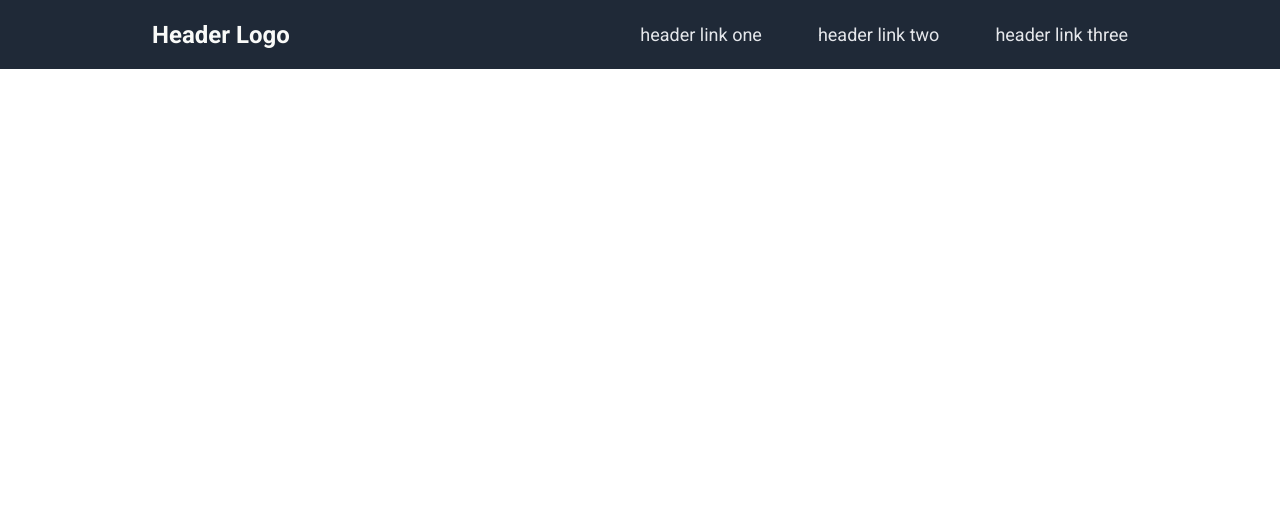
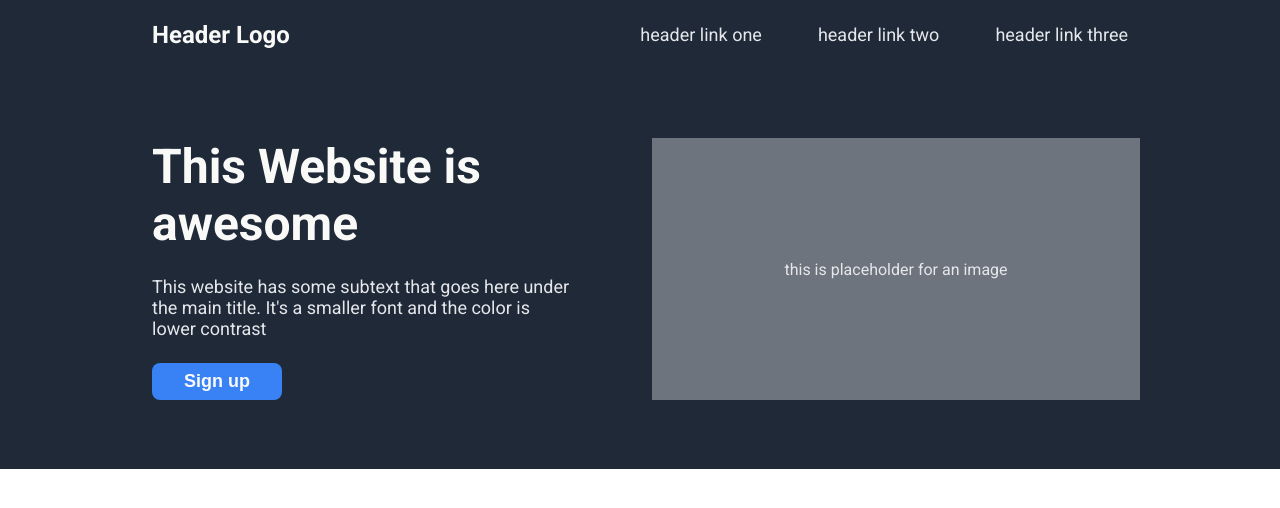
Before and after one commit to alegrit/landing, a plain HTML site: page index.html in a window 1280 px wide. Drawn offline with Linux system fonts and the light colour scheme.

Commit message:
Add hero section content and styling

```diff
--- a/index.html
+++ b/index.html
@@ -18,5 +18,20 @@
         </ul>
       </div>
     </div>
+    <div class="hero">
+      <div class="hero-content">
+        <div class="hero-info">
+          <h1>This Website is awesome</h1>
+          <p class="hero-description">
+            This website has some subtext that goes here under the main title.
+            It's a smaller font and the color is lower contrast
+          </p>
+          <button class="hero-button">Sign up</button>
+        </div>
+        <div class="hero-image-place-holder">
+          this is placeholder for an image
+        </div>
+      </div>
+    </div>
   </body>
 </html>
--- a/style.css
+++ b/style.css
@@ -1,16 +1,17 @@
-@import url('https://fonts.googleapis.com/css2?family=Roboto:ital,wght@0,400;0,700;1,300&display=swap');
+@import url("https://fonts.googleapis.com/css2?family=Roboto:ital,wght@0,400;0,700;1,300&display=swap");
 
 body {
   display: flex;
-    font-family: 'Roboto', sans-serif;
+  font-family: "Roboto", sans-serif;
   flex-direction: column;
   margin: 0;
 }
 
+/* HEADER */
 
-
-.header {
-    background-color: #1F2937;
+.header,
+.hero {
+  background-color: #1f2937;
   display: flex;
   justify-content: center;
 }
@@ -44,12 +45,71 @@ ul {
   font-size: 24px;
 }
 
-.nav-links a {
-    color: #E5E7EB;
+.nav-links a,
+p {
+  color: #e5e7eb;
   font-size: 18px;
 }
 
 .logo a {
-    color: #F9FAF8;
+  color: #f9faf8;
   font-weight: 700;
 }
+
+/* HERO  48px extra-bold #F9FAF8 */
+
+h1 {
+  color: #f9faf8;
+  font-size: 48px;
+  font-weight: 700;
+}
+
+.hero {
+  /* padding: 64px 0 100px 0; */
+  display: flex;
+  height: 400px;
+  justify-content: center;
+  align-items: center;
+}
+
+.hero-content {
+  display: flex;
+  flex-basis: 1000px;
+  align-items: center;
+}
+
+.hero-image-place-holder {
+  align-items: center;
+  align-self: stretch;
+  background-color: #6e747e;
+  color: #e5e7eb;
+  display: flex;
+  justify-content: center;
+  width: 50%;
+}
+
+.hero-info {
+  flex-grow: 1;
+  padding: 0 12px;
+  width: 50%;
+}
+
+.hero-description, .hero-info h1 {
+    margin: 0 64px 24px 0;
+}
+
+.hero-button {
+    background-color: #3882F6;
+    border: 0;
+    border-radius: 8px;
+    cursor: pointer;
+    color: #f9faf9;
+    font-size: 18px;
+    font-weight: 700;
+    padding: 8px 32px;
+    transition: 300ms;
+}
+
+.hero-button:hover {
+    background-color: #376bbd;
+}
```
Lines whose indentation alone changed are shown as unchanged.
